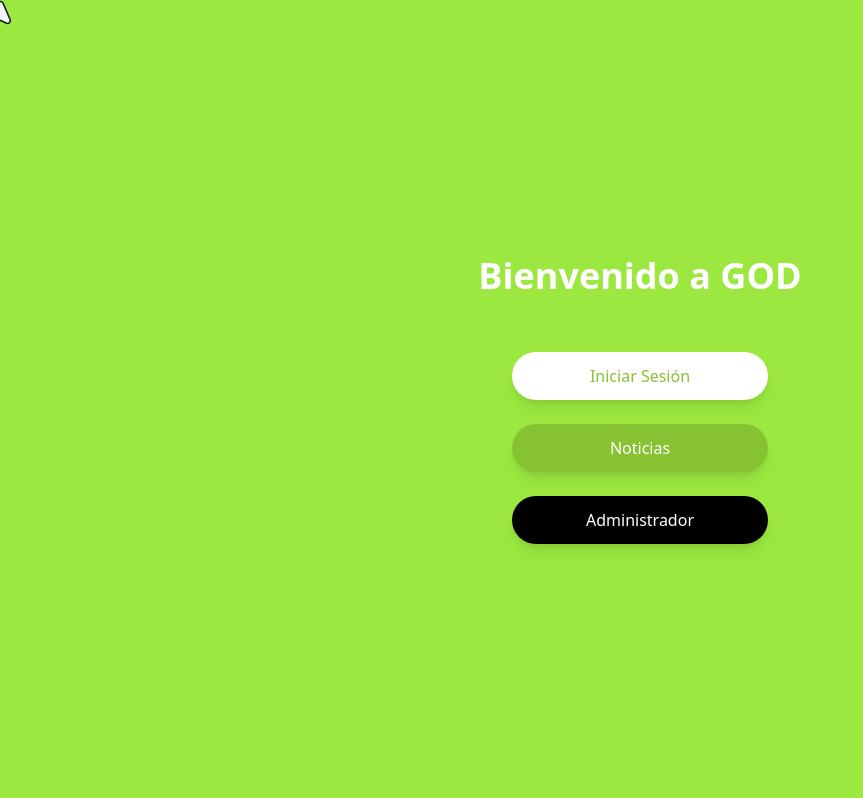
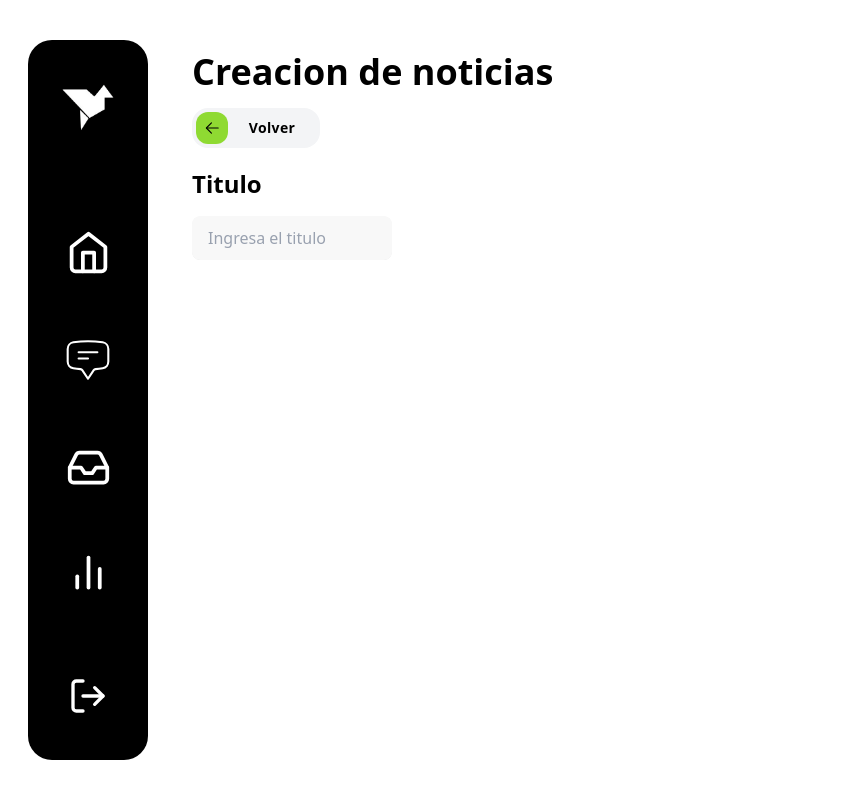
Before and after one commit to Juan-Lozano-M/GODPROYECTO, a React (Vite) app: page /home/newscreate in a window 1280 px wide. Before the commit this address led to /. Shown: the whole page, without its empty margins (0-863 px from the left). Built offline with nearby package versions, Linux system fonts and the light colour scheme; a web font is replaced by a local one.

Commit message:
Cambios locales 23/04

```diff
--- /dev/null
+++ b/src/components/buttons/BackButton.jsx
@@ -0,0 +1,28 @@
+import React from 'react';
+import { useNavigate } from 'react-router-dom';
+
+const BackButton = ({ className }) => {
+  const navigate = useNavigate();
+
+  const handleBack = () => {
+    navigate(-1);
+  };
+
+  return (
+    <button
+      onClick={handleBack}
+      className={`bg-gray-100 text-center w-32 rounded-2xl h-10 relative text-black text-base font-semibold group ${className || ''}`}
+      type="button"
+    >
+      <div className="bg-[#8FDA32] rounded-xl h-8 w-1/4 flex items-center justify-center absolute left-1 top-[4px] group-hover:w-[120px] z-10 duration-500">
+        <svg xmlns="http://www.w3.org/2000/svg" viewBox="0 0 1024 1024" height="18px" width="18px">
+          <path d="M224 480h640a32 32 0 1 1 0 64H224a32 32 0 0 1 0-64z" fill="#000000" />
+          <path d="m237.248 512 265.408 265.344a32 32 0 0 1-45.312 45.312l-288-288a32 32 0 0 1 0-45.312l288-288a32 32 0 1 1 45.312 45.312L237.248 512z" fill="#000000" />
+        </svg>
+      </div>
+      <p className="translate-x-4 text-sm tracking-wide">Volver</p>
+    </button>
+  );
+}
+
+export default BackButton;
--- /dev/null
+++ b/src/components/inputs/NewsInput.jsx
@@ -0,0 +1,29 @@
+import React from 'react';
+
+const NewsInput = ({ placeholder = "Ingresa texto" }) => {
+  return (
+    <div className="relative mt-4 ">
+      <div className="relative group overflow-hidden rounded-lg w-[200px]">
+        <input
+          type="text"
+          name="text"
+          className="text-base px-4 py-2.5 border-none rounded-lg bg-[#f8f8f8]
+            shadow-[0_2px_4px_rgba(0,0,0,0.1)] w-full text-gray-700
+            transition-all duration-300 ease-in-out
+            hover:bg-[#f2f2f2]
+            focus:outline-none focus:bg-white focus:shadow-[0_4px_6px_rgba(0,0,0,0.1)]
+            focus:animate-inputFocus
+            placeholder:text-gray-400"
+          placeholder={placeholder}
+        />
+        <div className="absolute bottom-0 left-0 h-0.5 bg-[#8FDA32]
+          w-full scale-x-0 origin-left
+          transition-transform duration-300 ease-in-out
+          group-hover:scale-x-100 group-focus-within:scale-x-100"
+        />
+      </div>
+    </div>
+  );
+}
+
+export default NewsInput;
--- a/src/main.jsx
+++ b/src/main.jsx
@@ -13,6 +13,7 @@ import Home from "./pages/Admin/Home";
 import Testimonial from "./pages/Admin/Testimonial";
 import Notices from "./pages/Admin/Notices";
 import Statics from "./pages/Admin/Statics";
+import NewsCreate from "./pages/Admin/NewsCreate.jsx"
 
 const router = createBrowserRouter([
   {
@@ -65,6 +66,11 @@ const router = createBrowserRouter([
     path: "/noticiasv/:slug",
     element: <NewDetails />,
     errorElement: <Navigate to="/" />,
+  },
+  {
+    path: "/home/newscreate",
+    element: <NewsCreate />,
+    errorElement: <Navigate to="/" />,
   }
 ]);
 
--- a/src/pages/Admin/Home.jsx
+++ b/src/pages/Admin/Home.jsx
@@ -1,5 +1,6 @@
 import React, { useState } from "react";
 import { motion } from "framer-motion";
+import { Link } from "react-router-dom";  // Add this import
 import { useMemo } from "react";
 
 // Importando los componentes necesarios
@@ -105,7 +106,10 @@ const Home = () => {
 
           {/* Sección de agregar noticia */}
           <div className="mt-10 sm:mt-15 xl:mt-17 w-full h-14 sm:h-18 gap-2">
-            <CartoonButton />
+            <Link to={"/home/newscreate"}>
+              <CartoonButton />
+            </Link>
+
           </div>
 
           {/* Sección de testimonios */}
--- /dev/null
+++ b/src/pages/Admin/NewsCreate.jsx
@@ -0,0 +1,24 @@
+import React from 'react';
+import Sidebar from "../../components/Sidebar";
+import BackButton from "../../components/buttons/BackButton"
+import NewsInput from "../../components/inputs/NewsInput"
+
+const NewsCreate = () => {
+  return (
+    <div className="flex">
+      <Sidebar />
+      <div className="flex-1 p-8 md:ml-40 md:mr-10">
+        <h2 className="text-4xl font-bold mt-5">Creacion de noticias</h2>
+        {/* Content will go here */}
+        <BackButton className="mt-4" />
+
+        <h2 className="text-2xl font-bold mt-5" >Titulo</h2>
+        <NewsInput placeholder="Ingresa el titulo" />
+
+
+      </div>
+    </div>
+  );
+};
+
+export default NewsCreate;
```
